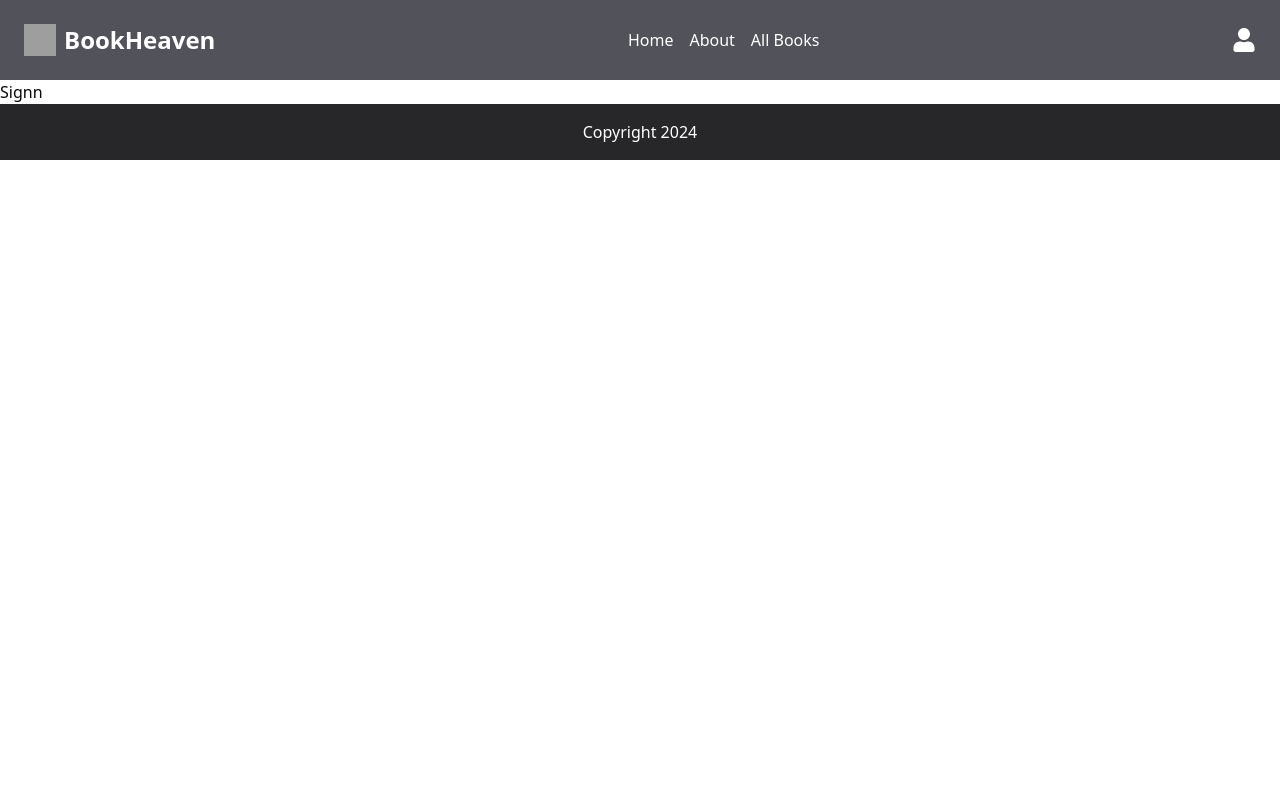
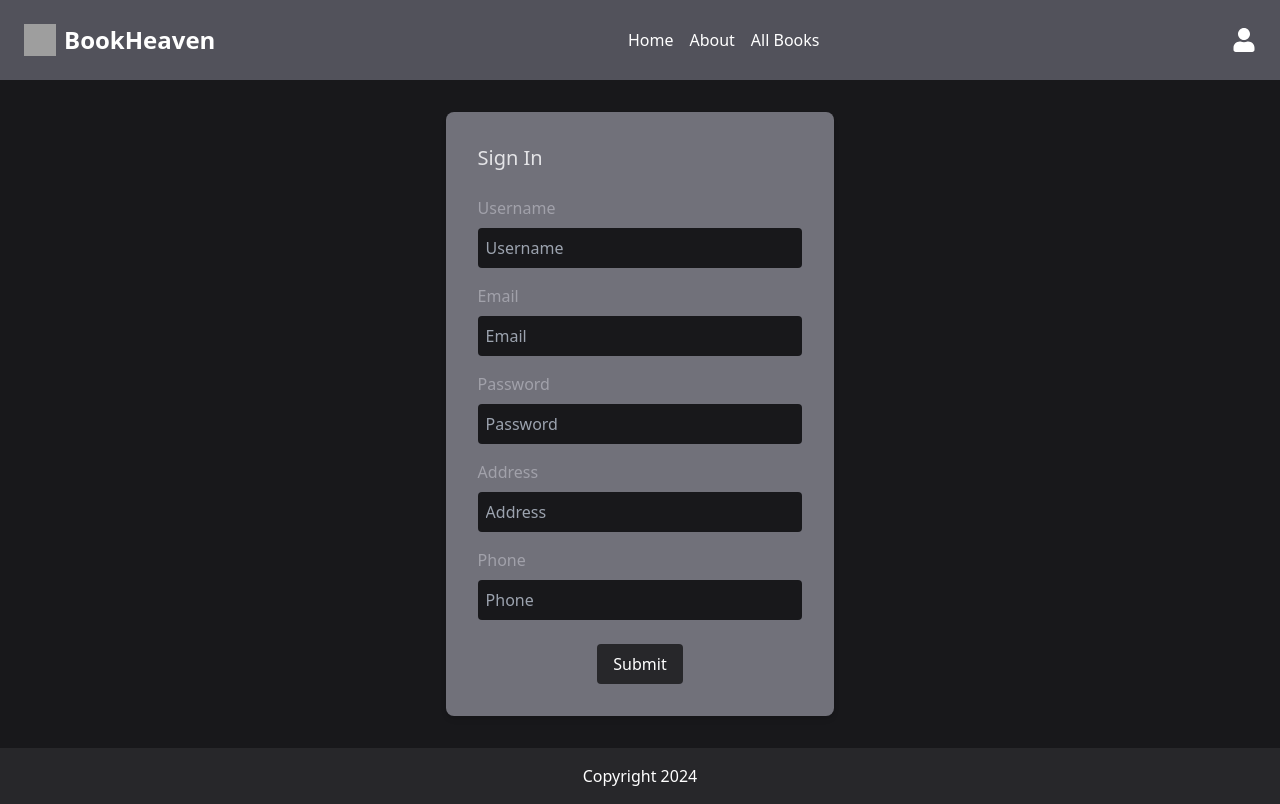
Before and after one commit to Iampriya00/BookStrore_Express, a React (Vite) app in the folder Frontend/Bookstore/: page /signin in a window 1280 px wide. Built offline with nearby package versions, Linux system fonts and the light colour scheme; grey boxes are pictures that could not be loaded.

Commit message:
Commit: user login

```diff
--- a/Frontend/Bookstore/src/pages/Login.jsx
+++ b/Frontend/Bookstore/src/pages/Login.jsx
@@ -1,9 +1,62 @@
-import React from "react";
+import axios from "axios";
+import React, { useState } from "react";
+import { useNavigate } from "react-router-dom";
+import {authActions} from "../store/auth";
+import {useDispatch} from "react-redux";
 
 function Login() {
-  return <>
-<div className="w-[50%] m-auto pt-[20%] height[100vh]">
-  <h1 className=" font-bold py-5 text-3xl">Login</h1>
+  const [values, setValues] = useState({
+    email: "",
+    password: "",
+  });
+  const navigate = useNavigate();
+
+  const handleChange = (e) => {
+    setValues({ ...values, [e.target.name]: e.target.value });
+  };
+
+  const handleSubmit = async (e) => {
+    e.preventDefault();
+
+    const { email, password } = values;
+
+    try {
+
+      if (!email.trim() || !password.trim()) {
+        alert("Please fill in all the fields");
+        return;
+      }
+
+      const response = await axios.post("http://localhost:3000/api/v1/login", values);
+
+      const { _id, token, role, message } = response.data;
+
+      localStorage.setItem("id", _id || "");
+      localStorage.setItem("token", token || "");
+      localStorage.setItem("role", role || "");
+
+      alert("Server Response: " + (message || "Login successful"));
+    } catch (error) {
+      console.error("Error during sign-in:", error);
+      alert("An error occurred during sign-in. Please try again.");
+    }
+    try {
+      // Assuming login is successful, you would dispatch these actions
+      dispatch(authActions.login());
+      dispatch(authActions.changeRole("user")); // or "user" based on your logic
+
+      alert('Login successful');
+    } catch (error) {
+      console.error('Error during login:', error);
+      alert('Login failed');
+    }
+    navigate("/profile")
+  };
+
+  return (
+    <div className="w-[50%] m-auto pt-[10%] h-[80vh]">
+      <h1 className="font-bold py-5 text-3xl">Login</h1>
+      <form onSubmit={handleSubmit}>
         <div className="mb-6">
           <label className="block text-sm font-medium text-gray-700">Email Address</label>
           <div className="mt-1">
@@ -11,25 +64,36 @@ function Login() {
               className="w-full px-4 py-2 border border-gray-300 rounded-md shadow-sm focus:outline-none focus:ring-2 focus:ring-blue-500 focus:border-blue-500"
               type="email"
               name="email"
+              placeholder="Enter your email"
+              value={values.email}
+              onChange={handleChange}
               required
-      placeholder="Enter your email"
             />
           </div>
-  <label className="block text-sm font-medium text-gray-700">Password</label>
+          <label className="block text-sm font-medium text-gray-700 mt-4">Password</label>
           <div className="mt-1">
             <input
               className="w-full px-4 py-2 border border-gray-300 rounded-md shadow-sm focus:outline-none focus:ring-2 focus:ring-blue-500 focus:border-blue-500"
               type="password"
               name="password"
+              placeholder="Enter your password"
+              value={values.password}
+              onChange={handleChange}
               required
-      placeholder="Enter your password"
             />
           </div>
+          <div className="mt-6 flex justify-center">
+            <button
+              type="submit"
+              className="bg-zinc-800 text-white px-4 py-2 rounded transition"
+            >
+              Submit
+            </button>
           </div>
-
         </div>
-
-  </>;
+      </form>
+    </div>
+  );
 }
 
 export default Login;
--- a/Frontend/Bookstore/src/pages/SignIn.jsx
+++ b/Frontend/Bookstore/src/pages/SignIn.jsx
@@ -1,7 +1,127 @@
-import React from "react";
+import axios from "axios";
+import React, { useState } from "react";
+import { useNavigate } from "react-router-dom";
 
 function SignIn() {
-  return <div>Signn</div>;
+  const [Values, setValues] = useState({
+    username: "",
+    email: "",
+    password: "",
+    address: "",
+    phone: "",
+  });
+
+  const navigate = useNavigate();
+
+  const change = (e) => {
+    setValues({ ...Values, [e.target.name]: e.target.value });
+  };
+
+  const submit = async (e) => {
+    e.preventDefault();
+    const { username, email, password, address, phone } = Values;
+
+    try {
+      if (!username || !email || !password || !address || !phone) {
+        alert("Please fill all the fields");
+      } else {
+        const response = await axios.post("http://localhost:3000/api/v1/signup", Values);
+        alert("Server Response:", response.data.message);
+        navigate("/login");
+      }
+    } catch (error) {
+      console.error("Error:", error);
+      alert("An error occurred during sign-in.");
+    }
+  };
+
+  return (
+    <div className="h-auto bg-zinc-900 px-12 py-8 flex items-center justify-center">
+      <div className="bg-zinc-500 rounded-lg shadow-md p-8">
+        <h1 className="text-zinc-200 text-xl mb-6">Sign In</h1>
+        <form onSubmit={submit}>
+          <div className="mb-4">
+            <label htmlFor="username" className="text-zinc-400">
+              Username
+            </label>
+            <input
+              type="text"
+              id="username"
+              className="w-full mt-2 bg-zinc-900 text-zinc-100 p-2 outline-none rounded"
+              placeholder="Username"
+              name="username"
+              onChange={change}
+              value={Values.username}
+            />
+          </div>
+          <div className="mb-4">
+            <label htmlFor="email" className="text-zinc-400">
+              Email
+            </label>
+            <input
+              type="email"
+              id="email"
+              className="w-full mt-2 bg-zinc-900 text-zinc-100 p-2 outline-none rounded"
+              placeholder="Email"
+              name="email"
+              onChange={change}
+              value={Values.email}
+            />
+          </div>
+          <div className="mb-4">
+            <label htmlFor="password" className="text-zinc-400">
+              Password
+            </label>
+            <input
+              type="password"
+              id="password"
+              className="w-full mt-2 bg-zinc-900 text-zinc-100 p-2 outline-none rounded"
+              placeholder="Password"
+              name="password"
+              onChange={change}
+              value={Values.password}
+            />
+          </div>
+          <div className="mb-4">
+            <label htmlFor="address" className="text-zinc-400">
+              Address
+            </label>
+            <input
+              type="text"
+              id="address"
+              className="w-full mt-2 bg-zinc-900 text-zinc-100 p-2 outline-none rounded"
+              placeholder="Address"
+              name="address"
+              onChange={change}
+              value={Values.address}
+            />
+          </div>
+          <div className="mb-4">
+            <label htmlFor="phone" className="text-zinc-400">
+              Phone
+            </label>
+            <input
+              type="text"
+              id="phone"
+              className="w-full mt-2 bg-zinc-900 text-zinc-100 p-2 outline-none rounded"
+              placeholder="Phone"
+              name="phone"
+              onChange={change}
+              value={Values.phone}
+            />
+          </div>
+          <div className="mt-6 flex justify-center">
+            <button
+              type="submit"
+              className="bg-zinc-800 text-white px-4 py-2 rounded transition"
+            >
+              Submit
+            </button>
+          </div>
+        </form>
+      </div>
+    </div>
+  );
 }
 
 export default SignIn;
```
Lines whose indentation alone changed are shown as unchanged.
